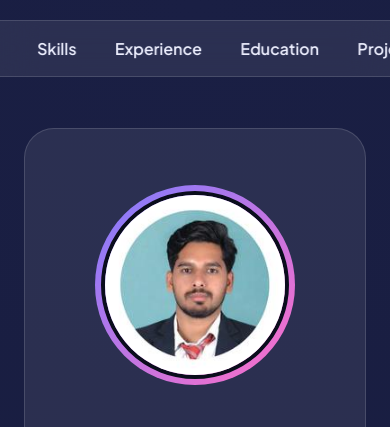
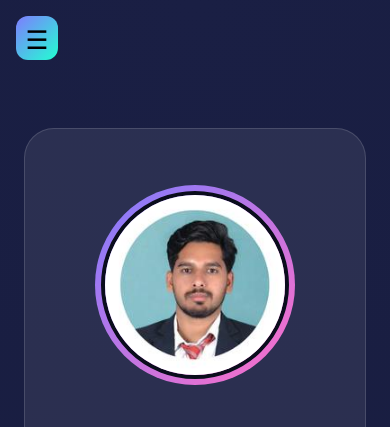
Before and after one commit to yashvashisht/My-portfolio, a website: page index.html in a window 390 px wide. Shown: the top 427 px of the page. Drawn offline with Linux system fonts and the light colour scheme.

Commit message:
improvement-responsive , content

```diff
--- a/index.html
+++ b/index.html
@@ -8,6 +8,76 @@
 <link href="https://fonts.googleapis.com/css2?family=Plus+Jakarta+Sans:wght@400;600;700&display=swap" rel="stylesheet">
 
 <style>
+
+  /* ---------- RESPONSIVE DESIGN ---------- */
+
+/* Large tablets / small desktops */
+@media (max-width: 1024px) {
+  .hero-card {
+    grid-template-columns: 1fr; /* stack avatar & info */
+    text-align: center;
+  }
+  .avatar {
+    margin: auto;
+  }
+  .about-cards {
+    justify-content: center;
+  }
+  .skills {
+    grid-template-columns: repeat(auto-fit, minmax(220px, 1fr));
+  }
+  .projects {
+    grid-template-columns: repeat(auto-fit, minmax(250px, 1fr));
+  }
+}
+
+/* Tablets */
+@media (max-width: 768px) {
+  section {
+    padding: 6rem 1.5rem 3rem;
+  }
+  .hero h1 {
+    font-size: 2.5rem;
+  }
+  .about-card, .skill, .project, .education-card {
+    padding: 2rem;
+  }
+  nav {
+    flex-wrap: wrap;
+    gap: 0.5rem;
+  }
+  nav a {
+    padding: 0.4rem 0.8rem;
+  }
+}
+
+/* Mobile phones */
+@media (max-width: 480px) {
+  section {
+    padding: 5rem 1rem 2rem;
+  }
+  nav {
+    padding: 0.3rem 0.6rem;
+    gap: 0.3rem;
+  }
+  nav a {
+    padding: 0.3rem 0.6rem;
+    font-size: 0.9rem;
+  }
+  .hero h1 {
+    font-size: 2rem;
+  }
+  .hero-card {
+    padding: 2rem;
+  }
+  .about-card, .skill, .project, .education-card {
+    padding: 1.2rem;
+  }
+  .skills, .projects {
+    grid-template-columns: 1fr; /* single column stack */
+  }
+}
+
 :root{
   --bg:#0a0d1c;
   --glass:rgba(255,255,255,.08);
@@ -240,16 +310,128 @@ button{
 
 /* ---------------- RESPONSIVE ---------------- */
 @media(max-width:900px){
-  .hero-card{grid-template-columns:1fr;text-align:center}
+  .hero-card{grid-template-columns:1fr;text-align:left}
   .avatar{margin:auto}
   .stats{grid-template-columns:1fr}
 }
+/* ---------- MOBILE NAVBAR ---------- */
+
+.menu-toggle {
+  display: none;
+  position: fixed;
+  top: 18px;
+  left: 18px;
+  z-index: 1100;
+  font-size: 1.8rem;
+  padding: 0.4rem 0.7rem;
+  border-radius: 12px;
+  background: linear-gradient(135deg, var(--g1), var(--g2));
+  color: #000;
+  cursor: pointer;
+}
+
+/* Mobile layout */
+@media (max-width: 768px) {
+
+  .menu-toggle {
+    display: block;
+  }
+
+  nav {
+    position: fixed;
+    top: 0;
+    left: -100%;
+    height: 100vh;
+    width: 240px;
+    flex-direction: column;
+    align-items: flex-start;
+    padding: 5rem 1rem;
+    border-radius: 0 24px 24px 0;
+    transition: left 0.35s ease;
+    background: rgba(10, 13, 28, 0.95);
+    backdrop-filter: blur(20px);
+  }
+
+  nav.open {
+    left: 0;
+  }
+
+  nav a {
+    width: 100%;
+    padding: 0.9rem 1rem;
+    font-size: 1rem;
+  }
+}
+nav {
+  left: 50%;
+  transform: translateX(-50%);
+}
+  @media (max-width: 768px) {
+
+  .menu-toggle {
+    display: block;
+    position: fixed;
+    top: 16px;
+    left: 16px;
+    z-index: 1100;
+    font-size: 1.6rem;
+    padding: 0.35rem 0.6rem;
+    border-radius: 12px;
+    background: linear-gradient(135deg, var(--g1), var(--g2));
+    color: #000;
+    cursor: pointer;
+  }
+
+  nav {
+    position: fixed;
+    top: 60px;
+
+    /* ✅ MINIMUM SPACE */
+    width: max-content;
+    min-width: 170px;
+
+    left: -220px;
+    transform: none;
+
+    flex-direction: column;
+    align-items: flex-start;
+    gap: 0.3rem;
+
+    padding: 0.8rem;
+    border-radius: 18px;
+
+    background: rgba(10, 13, 28, 0.95);
+    backdrop-filter: blur(18px);
+
+    transition: left 0.3s ease;
+    z-index: 1050;
+  }
+
+  nav.open {
+    left: 16px;
+  }
+
+  nav a {
+    width: 100%;
+    padding: 0.55rem 0.8rem;
+    font-size: 0.9rem;
+    white-space: nowrap;
+    display: block;
+  }
+}
+
+
+
 </style>
 </head>
 
 <body>
+<!-- MOBILE TOGGLE BUTTON -->
+<div class="menu-toggle" id="menuToggle">
+  ☰
+</div>
 
-<nav>
+<nav id="navbar">
   <a href="#home" class="active">Home</a>
   <a href="#about">About</a>
   <a href="#skills">Skills</a>
@@ -258,6 +440,7 @@ button{
   <a href="#projects">Projects</a>
   <a href="#contact">Contact</a>
 </nav>
+
 
 <!-- HOME / OVERVIEW -->
 <section id="home">
@@ -294,7 +477,7 @@ button{
   high-quality, production-ready software through a strong blend of manual
   testing, Selenium WebDriver automation, and comprehensive API validation.
   My journey into quality engineering is rooted in a solid Computer Science
-  foundation and a specialization in Information Security, which enables me
+  , which enables me
   to approach testing with both functional accuracy and a security-first mindset.
   <br><br>
   Over the course of my professional experience, I have worked extensively on
@@ -371,7 +554,7 @@ button{
   <div class="container">
     <h2>Education</h2>
     <div class="education">
-      <div class="edu"><h3>Btech. Computer Science</h3><p>Chandigarh Engineering College  (2020–2024)<br> CGPA 8.02</p></div>
+      <div class="edu"><h3>Btech. Computer Science</h3><p>Chandigarh Engineering College  (2020–2024)<br>• CGPA 7.5</p></div>
       <div class="edu"><h3>Senior Secondary (12th)</h3><p>CBSE • 2020 • 81%</p></div>
       <div class="edu"><h3>Secondary (10th)</h3><p>CBSE • 2017 • 70%</p></div>
     </div>
@@ -383,9 +566,9 @@ button{
   <div class="container">
     <h2>Projects</h2>
     <div class="projects">
-      <div class="project"><h3>ZeoCRM</h3><p>End-to-end QA ownership of a live university CRM platform with automation, API validation, and regression testing.</p></div>
-      <div class="project"><h3>ZeoVerify</h3><p>QA certification for Digilocker verification platform including payment gateways and client UAT.</p></div>
-      <div class="project"><h3>ZeoForex</h3><p>Full-cycle testing of multi-currency remittance workflows with stress and API testing.</p></div>
+      <div class="project"><h3><a href="https://zeocrm.com/" target="_blank">zeocrm</a></h3><p>End-to-end QA ownership of a live university CRM platform with automation, API validation, and regression testing.</p></div>
+      <div class="project"><h3><a href="https://zeoverify.com/" target="_blank">ZeoVerify</a></h3><p>QA certification for Digilocker verification platform including payment gateways and client UAT.</p></div>
+      <div class="project"><h3><a href="https://zeoforex.com/" target="_blank">ZeoForex</a></h3><p>Full-cycle testing of multi-currency remittance workflows with stress and API testing.</p></div>
       <div class="project"><h3>Selenium Dynamic Application Bot</h3><p>Automation bot handling dynamic multi-step forms with logging, retries, and cross-browser support.</p></div>
     </div>
   </div>
@@ -407,19 +590,34 @@ button{
 <script>
 const sections = document.querySelectorAll("section");
 const navLinks = document.querySelectorAll("nav a");
+const nav = document.getElementById("navbar");
+const toggle = document.getElementById("menuToggle");
 
+/* Active link on scroll */
 window.addEventListener("scroll", () => {
   let current = "";
   sections.forEach(sec => {
     if (scrollY >= sec.offsetTop - 150) current = sec.id;
   });
+
   navLinks.forEach(a => {
     a.classList.remove("active");
     if (a.getAttribute("href") === "#" + current)
       a.classList.add("active");
   });
 });
+
+/* Toggle mobile menu */
+toggle.addEventListener("click", () => {
+  nav.classList.toggle("open");
+});
+
+/* Close menu after clicking link (mobile UX) */
+navLinks.forEach(link => {
+  link.addEventListener("click", () => {
+    nav.classList.remove("open");
+  });
+});
 </script>
-
 </body>
 </html>
```
